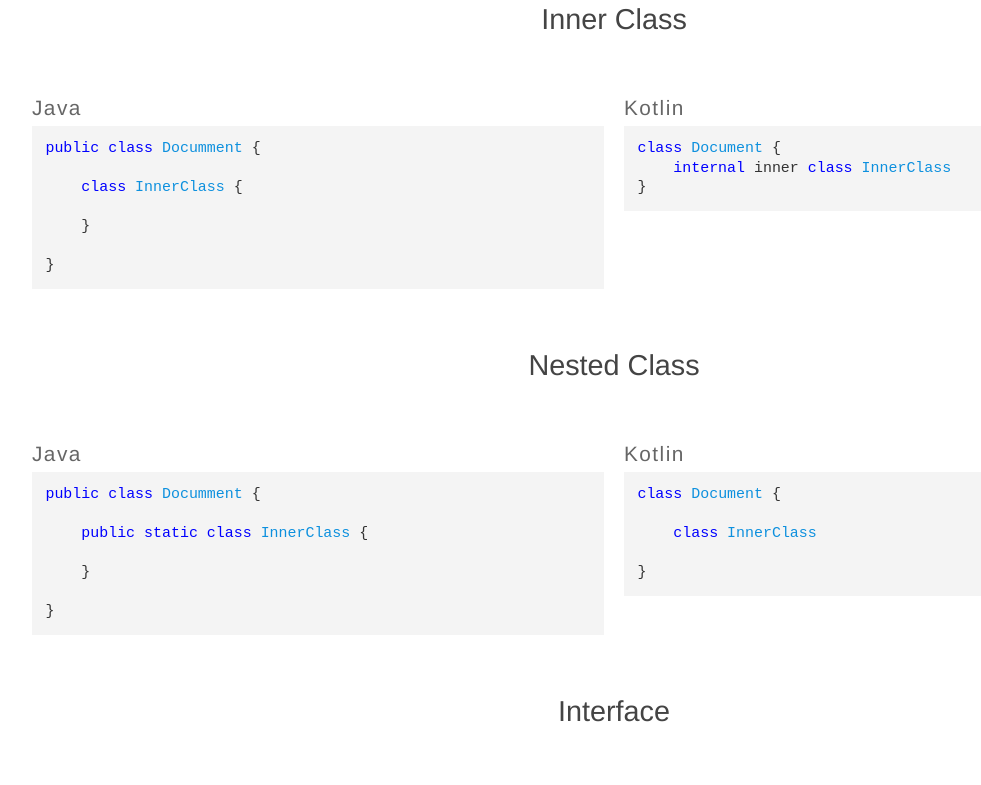
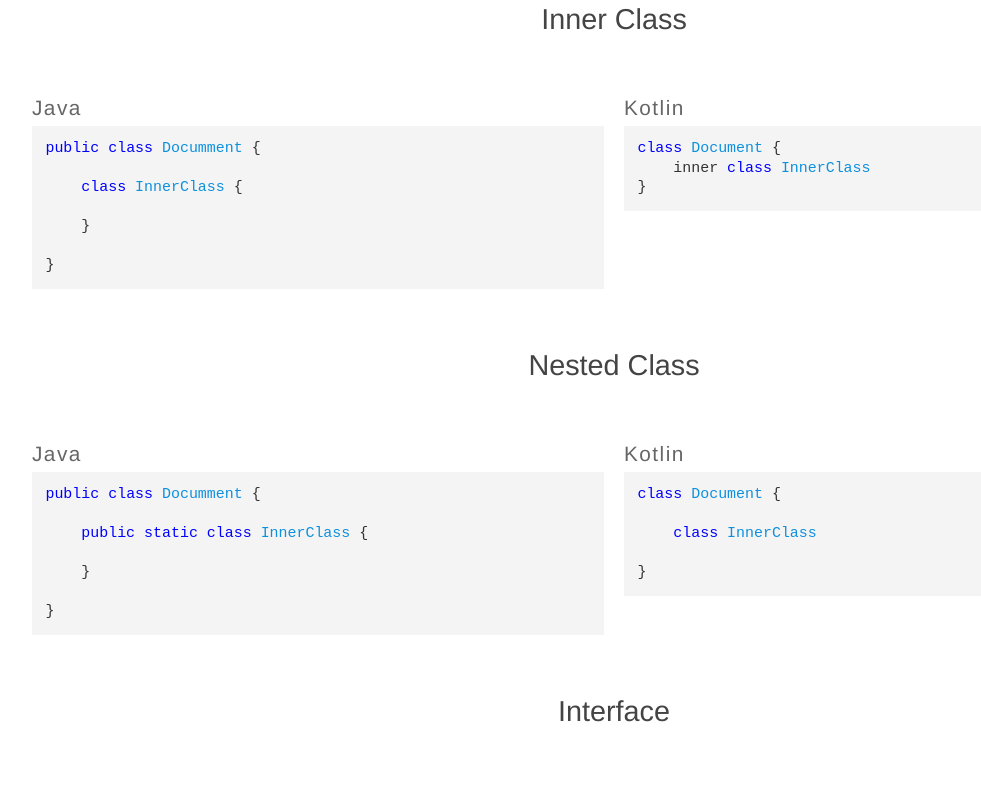
Before and after one commit to fabiomsr/from-java-to-kotlin, a plain HTML site: page classes.html in a window 1280 px wide. Shown: the part 4220-5005 px from the top of the page, without its empty margins (26-1007 px from the left). Drawn offline with Linux system fonts and the light colour scheme.

Commit message:
update html

```diff
--- a/classes.html
+++ b/classes.html
@@ -122,7 +122,7 @@
 
 }
 </code></pre></div><div class="card"><div class="lang">Kotlin</div><pre class="code"><code>class Document {
-    internal inner class InnerClass
+    inner class InnerClass
 }
 </code></pre></div></div></div><div class="case"><div class="name">Nested Class</div><div class="pair"><div class="card"><div class="lang">Java</div><pre class="code"><code>public class Documment {
 
```
